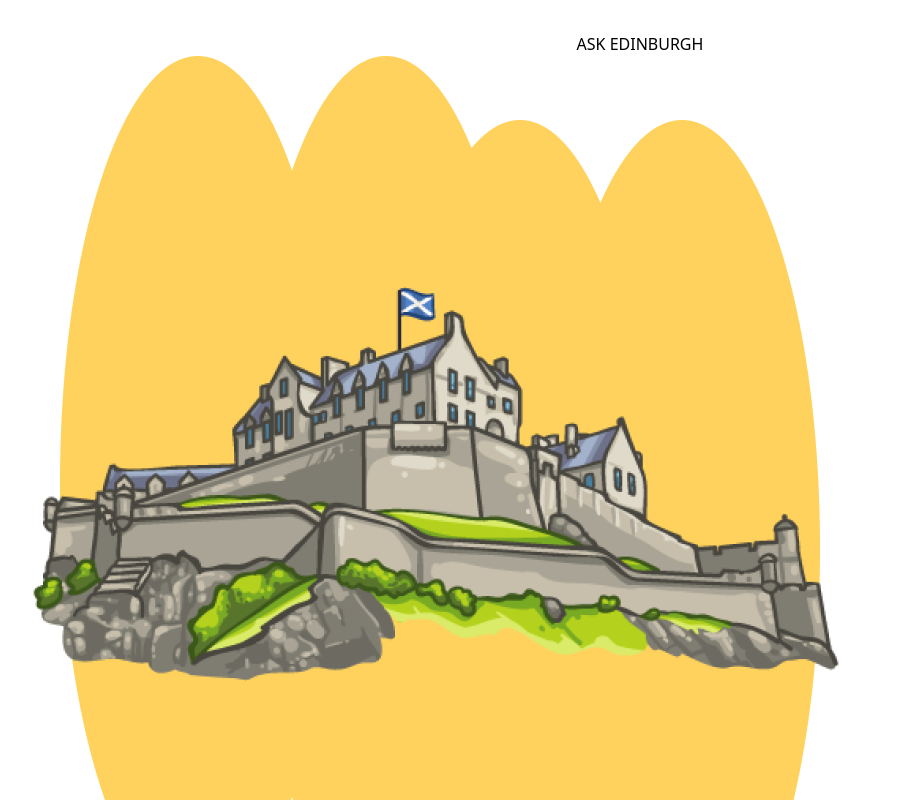
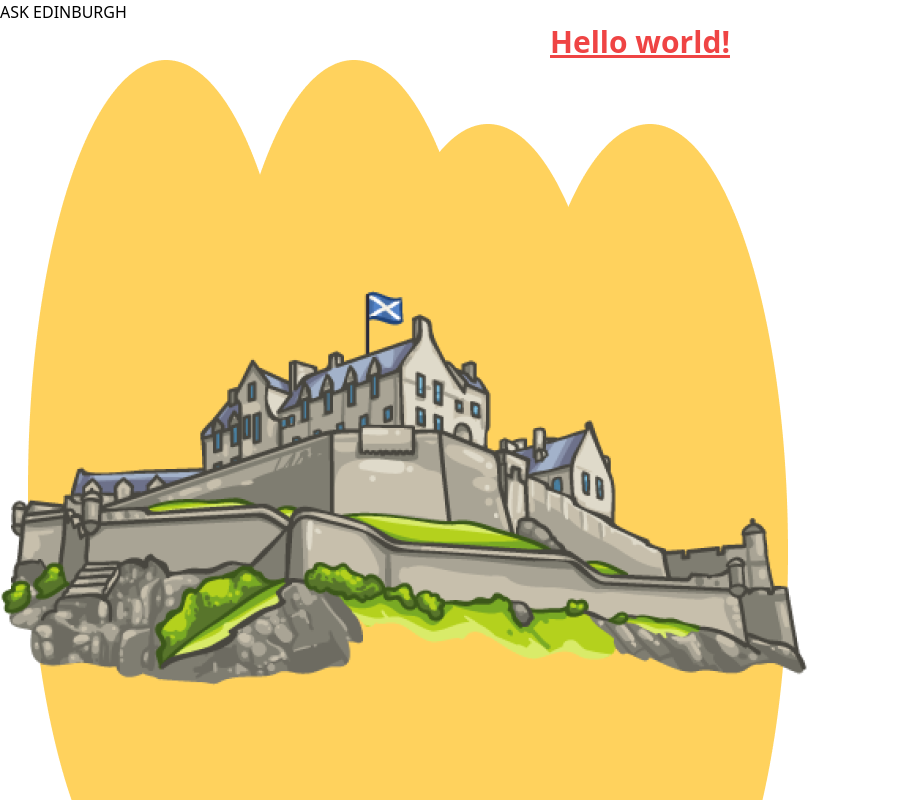
Before and after one commit to xiaowuuu/ask_edinburgh, a React (Vite) app in the folder client/: page / in a window 1280 px wide. Shown: the top 800 px of the page, without its empty margins (0-902 px from the left). Built offline with nearby package versions, Linux system fonts and the light colour scheme.

Commit message:
tailwind is working, the issue was caused by the space in tailwind config file

```diff
--- a/client/package.json
+++ b/client/package.json
@@ -5,7 +5,7 @@
   "scripts": {
     "dev": "vite",
     "tailwind:css": "npx tailwindcss build -i src/index.css -o src/tailwind.css --watch",
-  "start": "npm run tailwind:css && react-scripts start",
+    "start": "npm run tailwind:css && react-scripts start",
     "build": "npm run tailwind:css && react-scripts build",
     "lint": "eslint . --ext ts,tsx --report-unused-disable-directives --max-warnings 0",
     "preview": "vite preview"
--- a/client/src/App.tsx
+++ b/client/src/App.tsx
@@ -1,6 +1,6 @@
 // import { useState } from 'react'
 import HomePage from './components/HomePage'
-import './App.css'
+import styles from "./index.css"
 
 
 function App() {
@@ -10,7 +10,6 @@ function App() {
     <div>
       <HomePage/>
     </div>
-    <h1 className="text-3xl font-bold text-red-500 underline text-center">Hello world!</h1>
     </>
   )
 }
--- a/client/src/components/Logo.tsx
+++ b/client/src/components/Logo.tsx
@@ -2,6 +2,7 @@ function Logo (){
   return(
   <>
   <p>ASK EDINBURGH</p>
+  <h1 className="text-3xl font-bold text-red-500 underline text-center">Hello world!</h1>
   </>)
 }
 
--- a/client/tailwind.config.js
+++ b/client/tailwind.config.js
@@ -1,7 +1,7 @@
 /** @type {import('tailwindcss').Config} */
 module.exports = {
   content: [
-    "./src/**/*.{js, jsx, ts, tsx}",
+    "./src/**/*.{js,jsx,ts,tsx}",
   ],
   theme: {
     extend: {},
```
